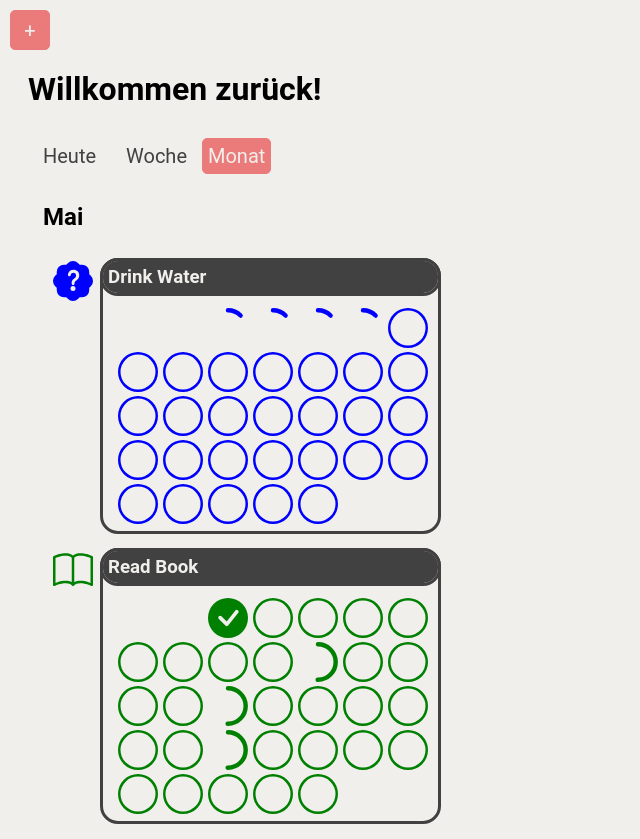
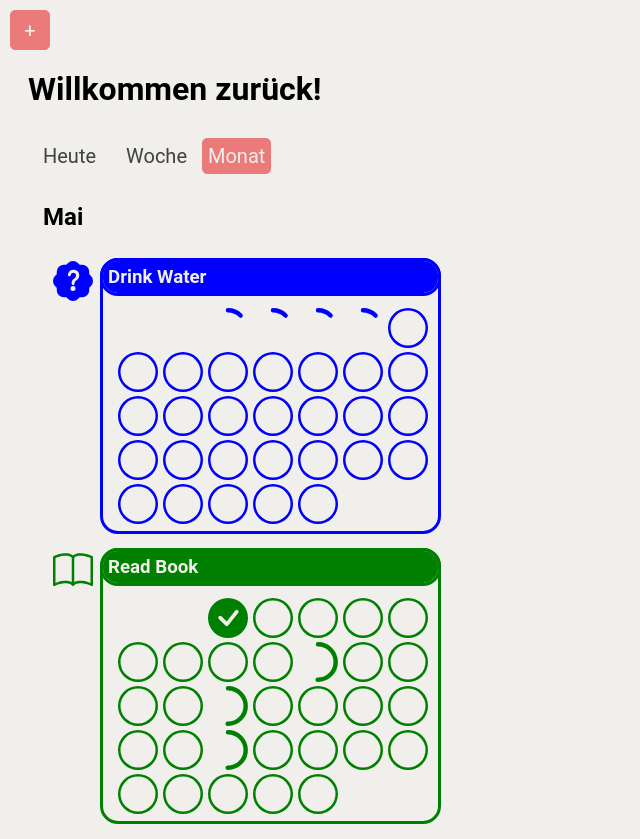
Before and after one commit to angi-mint/habit-tracker, a Vue app: page / in a window 1280 px wide. Both pictures are taken after a click on the button "Monat". Shown: the whole page, without its empty margins (0-640 px from the left). Built offline with nearby package versions, Linux system fonts and the light colour scheme.

Commit message:
corrected color of monthly view
Signed-off-by: Angi Mint <68991185+angi-mint@users.noreply.github.com>

```diff
--- a/src/assets/index.css
+++ b/src/assets/index.css
@@ -115,6 +115,7 @@ input[type="submit"] {
 }
 
 button {
+    cursor: pointer;
     border: none;
     padding: 0;
     margin: 0;
@@ -218,7 +219,7 @@ button {
     margin-left: var(--spacing-3);
 }
 
-/* Abstand der Überschirft zu den Habits */
+/* Abstand der Überschrift zu den Habits */
 .habits-wrapper h2 {
     margin: var(--spacing-4) 0 var(--spacing-3) 0;
 }
@@ -271,7 +272,6 @@ button {
 /* Monatsansicht */
 
 .monthly-wrapper {
-    outline: 3px solid var(--color-font);
     border-radius: var(--spacing-3);
     width: 335px;
     height: 270px;
@@ -280,11 +280,9 @@ button {
 
 .monthly-name {
     padding: var(--spacing-1);
-    outline: 3px solid var(--color-font);
     border-radius: var(--spacing-3);
-    margin: 0px;
+    margin: 0;
     color: var(--color-background);
-    background-color: var(--color-font);
 }
 
 .monthly-view {
--- a/src/vue/components/calendar/MonthlyTracker.vue
+++ b/src/vue/components/calendar/MonthlyTracker.vue
@@ -67,5 +67,12 @@ const today = new Date().getDate() + monthInfo().firstWeekStart;
 </template>
 
 <style scoped>
+.monthly-wrapper, .monthly-name {
+    outline: 3px solid v-bind('HabitMonthly.color');
+}
+
+.monthly-name {
+    background-color: v-bind('HabitMonthly.color');
+}
 
 </style>
```
